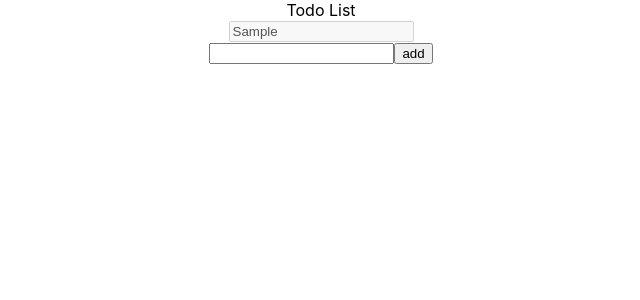
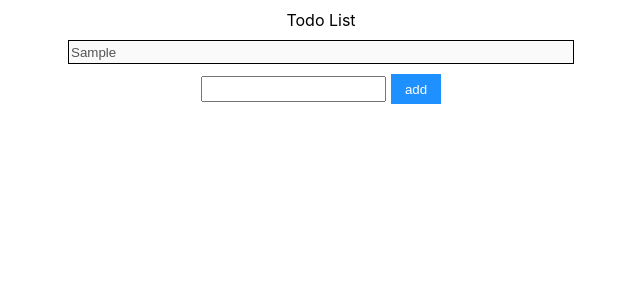
Before and after one commit to AFS-Bootcamp-202207-Class-3-2/Todo-List-ElioQiu, a React (Create React App) app: page / in a window 1280 px wide. Both pictures are taken after typing "Sample" into the empty fields and a click on the button "add". Shown: the top 300 px of the page, without its empty margins (319-959 px from the left). Built offline with nearby package versions, Linux system fonts and the light colour scheme.

Commit message:
feat: add css style

```diff
--- /dev/null
+++ b/src/components/TodoGenerator/index.css
@@ -0,0 +1,11 @@
+.GeneratorInput {
+    height: 20px;
+}
+.AddButton {
+    width: 50px;
+    height: 30px;
+    margin-left: 5px;
+    border: 0;
+    background-color: dodgerblue;
+    color: white;
+}
--- a/src/components/TodoGenerator/index.js
+++ b/src/components/TodoGenerator/index.js
@@ -1,4 +1,5 @@
 import React, { useState} from 'react'
+import './index.css'
 import {nanoid} from 'nanoid'
 
 export default function TodoGenerator(props) {
@@ -19,8 +20,8 @@ export default function TodoGenerator(props) {
     }
     return (
         <div>
-            <input type="text" value={item} onChange={onUpdateTodo}  />
-            <input type="button" value="add" onClick={onAddTodo} />
+            <input type="text" value={item} onChange={onUpdateTodo} className={"GeneratorInput"}  />
+            <input type="button" value="add" onClick={onAddTodo} className={"AddButton"}/>
         </div>
     )
 }
--- /dev/null
+++ b/src/components/TodoItem/index.css
@@ -0,0 +1,5 @@
+.TodoItem {
+    width: 500px;
+    height: 20px;
+    border: 1px solid black;
+}
--- a/src/components/TodoItem/index.js
+++ b/src/components/TodoItem/index.js
@@ -1,10 +1,11 @@
 import React from 'react'
+import './index.css'
 
 export default function TodoItem(props) {
     const {name} = props;
     return (
         <div>
-            <input type="text" value={name} disabled/>
+            <input type="text" value={name} className={"TodoItem"} disabled />
         </div>
     )
 }
--- /dev/null
+++ b/src/components/TodoList/index.css
@@ -0,0 +1,3 @@
+div {
+    margin: 10px;
+}
--- a/src/components/TodoList/index.js
+++ b/src/components/TodoList/index.js
@@ -1,4 +1,5 @@
 import React, {useState} from 'react'
+import './index.css'
 import TodoGroup from "../TodoGroup";
 import TodoGenerator from "../TodoGenerator";
 
```
